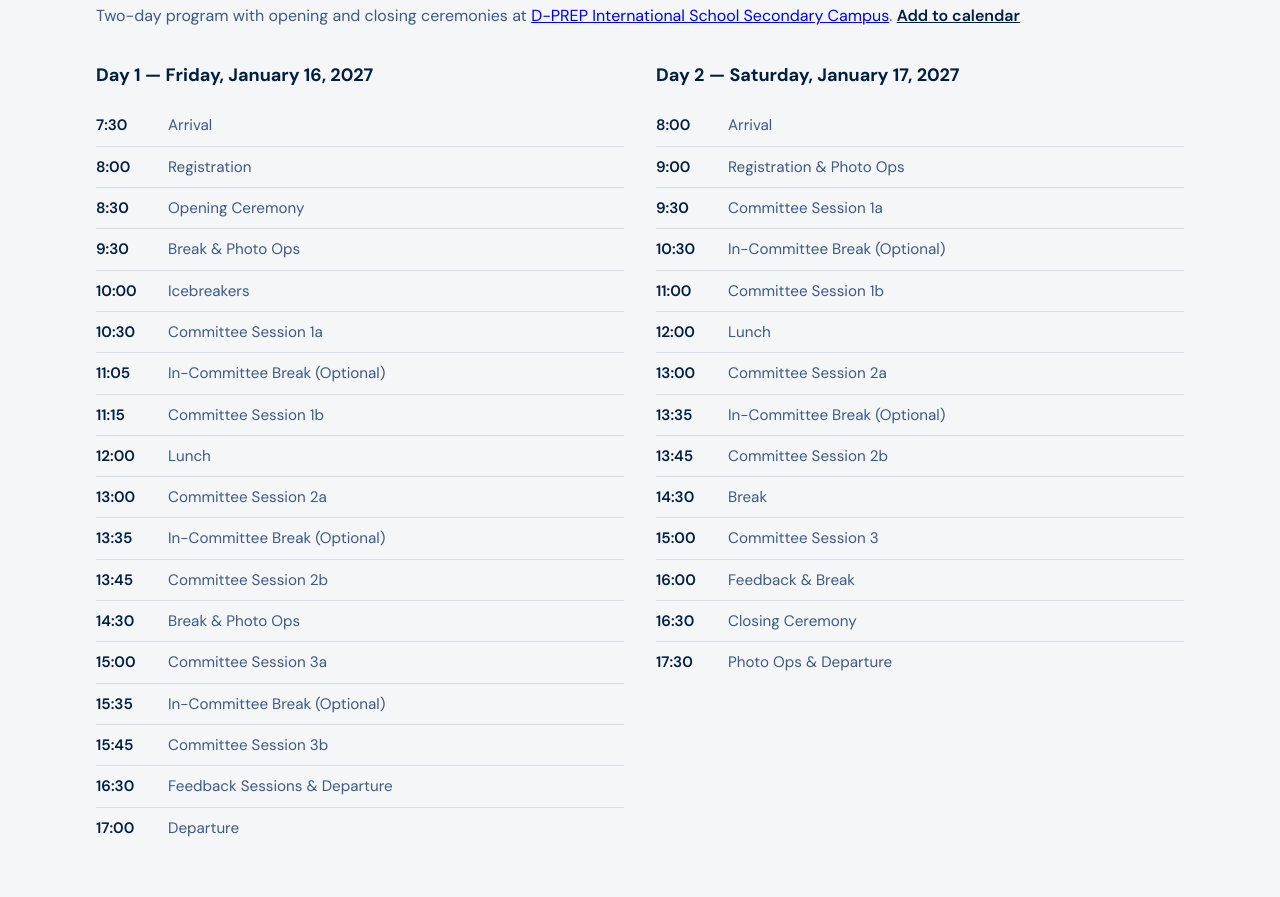
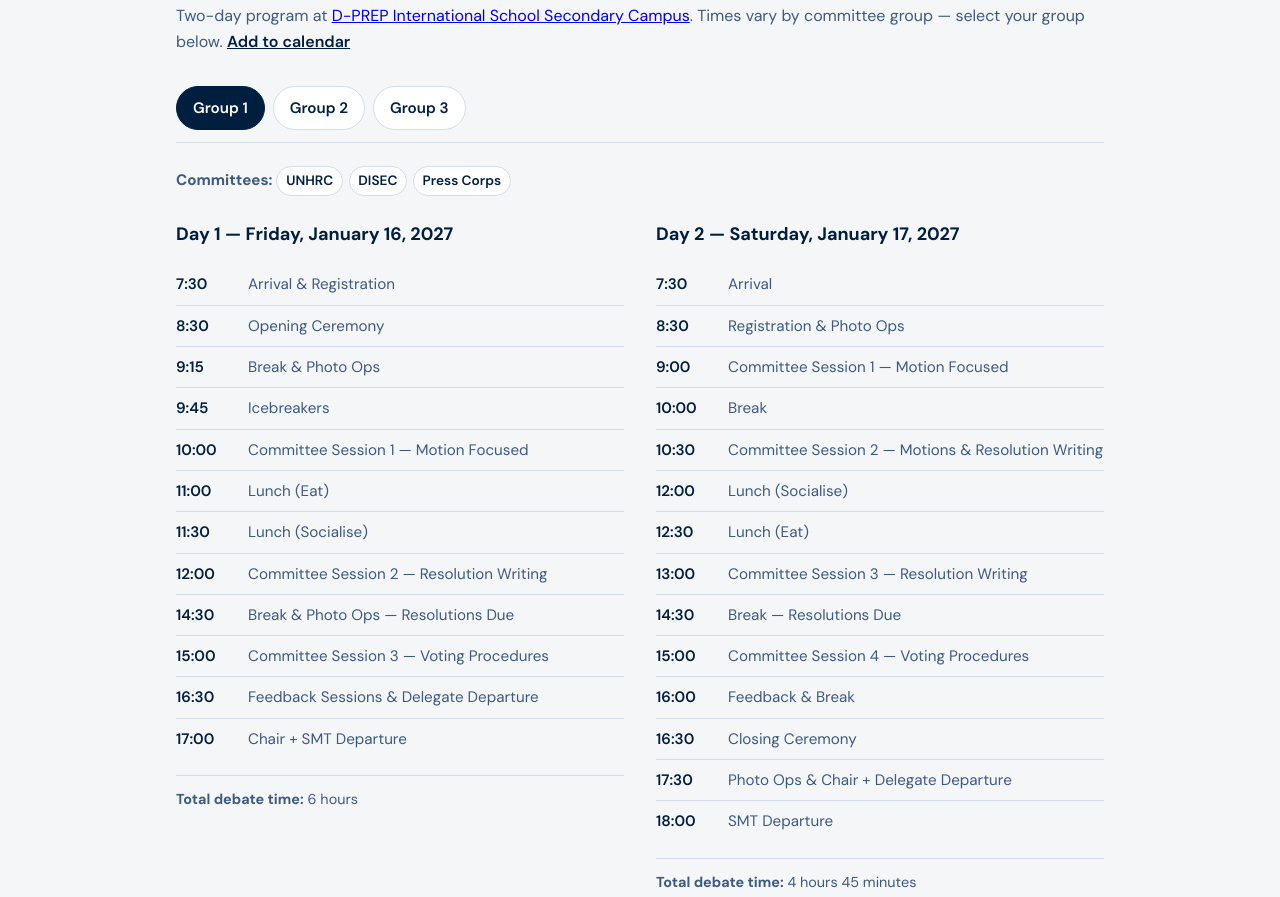
Before and after one commit to julsteretsluj/seamun.com, a website: page index.html in a window 1280 px wide. Shown: the part 2436-3333 px from the top of the page. Drawn offline with Linux system fonts and the light colour scheme.

Commit message:
Add group-based conference schedules with three committee tabs.
Replace the single generic timeline with per-group Day 1 and Day 2 schedules from schedules.pdf, listing committees in each group.

Co-authored-by: Cursor <cursoragent@cursor.com>

```diff
--- a/index.html
+++ b/index.html
@@ -214,53 +214,17 @@
       </section>
 
       <section class="section section-alt" id="schedule">
-        <div class="container">
+        <div class="container schedule-page">
           <h2 class="section-title">Schedule</h2>
-          <p class="section-desc">Two-day program with opening and closing ceremonies at <a href="https://www.google.com/maps/place/D-PREP+International+School+Secondary+Campus/@13.6448316,100.6850120,17z" target="_blank" rel="noopener noreferrer">D-PREP International School Secondary Campus</a>. <a href="assets/SEAMUN-I-2027.ics" class="schedule-ics">Add to calendar</a></p>
-          <div class="schedule-grid">
-            <div class="schedule-day">
-              <h3 class="schedule-day-title">Day 1 — Friday, January 16, 2027</h3>
-              <ul class="schedule-list">
-                <li><span class="schedule-time">7:30</span> Arrival</li>
-                <li><span class="schedule-time">8:00</span> Registration</li>
-                <li><span class="schedule-time">8:30</span> Opening Ceremony</li>
-                <li><span class="schedule-time">9:30</span> Break &amp; Photo Ops</li>
-                <li><span class="schedule-time">10:00</span> Icebreakers</li>
-                <li><span class="schedule-time">10:30</span> Committee Session 1a</li>
-                <li><span class="schedule-time">11:05</span> In-Committee Break (Optional)</li>
-                <li><span class="schedule-time">11:15</span> Committee Session 1b</li>
-                <li><span class="schedule-time">12:00</span> Lunch</li>
-                <li><span class="schedule-time">13:00</span> Committee Session 2a</li>
-                <li><span class="schedule-time">13:35</span> In-Committee Break (Optional)</li>
-                <li><span class="schedule-time">13:45</span> Committee Session 2b</li>
-                <li><span class="schedule-time">14:30</span> Break &amp; Photo Ops</li>
-                <li><span class="schedule-time">15:00</span> Committee Session 3a</li>
-                <li><span class="schedule-time">15:35</span> In-Committee Break (Optional)</li>
-                <li><span class="schedule-time">15:45</span> Committee Session 3b</li>
-                <li><span class="schedule-time">16:30</span> Feedback Sessions &amp; Departure</li>
-                <li><span class="schedule-time">17:00</span> Departure</li>
-              </ul>
-            </div>
-            <div class="schedule-day">
-              <h3 class="schedule-day-title">Day 2 — Saturday, January 17, 2027</h3>
-              <ul class="schedule-list">
-                <li><span class="schedule-time">8:00</span> Arrival</li>
-                <li><span class="schedule-time">9:00</span> Registration &amp; Photo Ops</li>
-                <li><span class="schedule-time">9:30</span> Committee Session 1a</li>
-                <li><span class="schedule-time">10:30</span> In-Committee Break (Optional)</li>
-                <li><span class="schedule-time">11:00</span> Committee Session 1b</li>
-                <li><span class="schedule-time">12:00</span> Lunch</li>
-                <li><span class="schedule-time">13:00</span> Committee Session 2a</li>
-                <li><span class="schedule-time">13:35</span> In-Committee Break (Optional)</li>
-                <li><span class="schedule-time">13:45</span> Committee Session 2b</li>
-                <li><span class="schedule-time">14:30</span> Break</li>
-                <li><span class="schedule-time">15:00</span> Committee Session 3</li>
-                <li><span class="schedule-time">16:00</span> Feedback &amp; Break</li>
-                <li><span class="schedule-time">16:30</span> Closing Ceremony</li>
-                <li><span class="schedule-time">17:30</span> Photo Ops &amp; Departure</li>
-              </ul>
-            </div>
+          <p class="section-desc">Two-day program at <a href="https://www.google.com/maps/place/D-PREP+International+School+Secondary+Campus/@13.6448316,100.6850120,17z" target="_blank" rel="noopener noreferrer">D-PREP International School Secondary Campus</a>. Times vary by committee group — select your group below. <a href="assets/SEAMUN-I-2027.ics" class="schedule-ics">Add to calendar</a></p>
+
+          <div class="schedule-tabs" role="tablist" aria-label="Schedule by committee group">
+            <button type="button" class="schedule-tab active" role="tab" id="schedule-tab-group1" aria-selected="true" aria-controls="schedule-panel-group1" data-schedule-tab="group1">Group 1</button>
+            <button type="button" class="schedule-tab" role="tab" id="schedule-tab-group2" aria-selected="false" aria-controls="schedule-panel-group2" data-schedule-tab="group2">Group 2</button>
+            <button type="button" class="schedule-tab" role="tab" id="schedule-tab-group3" aria-selected="false" aria-controls="schedule-panel-group3" data-schedule-tab="group3">Group 3</button>
           </div>
+
+          <div class="schedule-panels" id="schedule-panels"></div>
         </div>
       </section>
 
@@ -441,6 +405,112 @@
     <script src="scripts/committee-logos.js"></script>
     <script src="scripts/committee-data.js"></script>
     <script src="scripts/committee-info.js"></script>
+    <script src="scripts/schedule-data.js"></script>
+    <script>
+      (function () {
+        var data = window.SEAMUNSchedule || {};
+        var container = document.getElementById("schedule-panels");
+        var tabs = document.querySelectorAll("[data-schedule-tab]");
+        if (!container) return;
+
+        function escapeHtml(str) {
+          return String(str)
+            .replace(/&/g, "&amp;")
+            .replace(/</g, "&lt;")
+            .replace(/>/g, "&gt;")
+            .replace(/"/g, "&quot;");
+        }
+
+        function renderGroup(group) {
+          var committees = group.committees
+            .map(function (name) {
+              return '<span class="schedule-committee-tag">' + escapeHtml(name) + "</span>";
+            })
+            .join("");
+          var daysHtml = group.days
+            .map(function (day, dayIndex) {
+              var items = day.items
+                .map(function (item) {
+                  return (
+                    '<li><span class="schedule-time">' +
+                    escapeHtml(item.time) +
+                    "</span> " +
+                    escapeHtml(item.activity) +
+                    "</li>"
+                  );
+                })
+                .join("");
+              var totalKey = dayIndex === 0 ? "day1" : "day2";
+              var total = group.debateTotals[totalKey];
+              return (
+                '<div class="schedule-day">' +
+                '<h3 class="schedule-day-title">' +
+                escapeHtml(day.title) +
+                "</h3>" +
+                '<ul class="schedule-list">' +
+                items +
+                "</ul>" +
+                '<p class="schedule-debate-total"><strong>Total debate time:</strong> ' +
+                escapeHtml(total) +
+                "</p></div>"
+              );
+            })
+            .join("");
+          return (
+            '<div class="schedule-panel visible" id="schedule-panel-' +
+            group.id +
+            '" role="tabpanel" aria-labelledby="schedule-tab-' +
+            group.id +
+            '" data-schedule-panel="' +
+            group.id +
+            '">' +
+            '<p class="schedule-group-committees"><strong>Committees:</strong> ' +
+            committees +
+            "</p>" +
+            '<div class="schedule-grid">' +
+            daysHtml +
+            "</div></div>"
+          );
+        }
+
+        ["group1", "group2", "group3"].forEach(function (id) {
+          if (data[id]) container.insertAdjacentHTML("beforeend", renderGroup(data[id]));
+        });
+
+        function showTab(id) {
+          if (!data[id]) id = "group1";
+          tabs.forEach(function (tab) {
+            var active = tab.getAttribute("data-schedule-tab") === id;
+            tab.classList.toggle("active", active);
+            tab.setAttribute("aria-selected", active ? "true" : "false");
+          });
+          container.querySelectorAll("[data-schedule-panel]").forEach(function (panel) {
+            var active = panel.getAttribute("data-schedule-panel") === id;
+            panel.classList.toggle("visible", active);
+            if (active) panel.removeAttribute("hidden");
+            else panel.setAttribute("hidden", "");
+          });
+          if (history.replaceState) {
+            history.replaceState(null, "", "#schedule-" + id);
+          }
+        }
+
+        tabs.forEach(function (tab) {
+          tab.addEventListener("click", function () {
+            showTab(tab.getAttribute("data-schedule-tab"));
+          });
+        });
+
+        var hash = (location.hash || "").replace("#", "");
+        var initial = hash.indexOf("schedule-group") === 0 ? hash.replace("schedule-", "") : "group1";
+        if (!data[initial]) initial = "group1";
+        showTab(initial);
+        window.addEventListener("hashchange", function () {
+          var h = (location.hash || "").replace("#", "");
+          if (h.indexOf("schedule-group") === 0) showTab(h.replace("schedule-", ""));
+        });
+      })();
+    </script>
     <script src="scripts/animations.js"></script>
   </body>
 </html>
--- a/scripts/animations.js
+++ b/scripts/animations.js
@@ -36,6 +36,9 @@
       ".forms-page > p",
       ".form-tabs",
       ".form-panel",
+      ".schedule-tabs",
+      ".schedule-panel",
+      ".schedule-day",
       ".topic-block",
       ".committee-btn",
       ".agenda-logo",
--- /dev/null
+++ b/scripts/schedule-data.js
@@ -0,0 +1,137 @@
+/** SEAMUN I 2027 schedules by committee group (from schedules.pdf). */
+(function (global) {
+  global.SEAMUNSchedule = {
+    group1: {
+      id: "group1",
+      label: "Group 1",
+      committees: ["UNHRC", "DISEC", "Press Corps"],
+      debateTotals: { day1: "6 hours", day2: "4 hours 45 minutes" },
+      days: [
+        {
+          title: "Day 1 — Friday, January 16, 2027",
+          items: [
+            { time: "7:30", activity: "Arrival & Registration" },
+            { time: "8:30", activity: "Opening Ceremony" },
+            { time: "9:15", activity: "Break & Photo Ops" },
+            { time: "9:45", activity: "Icebreakers" },
+            { time: "10:00", activity: "Committee Session 1 — Motion Focused" },
+            { time: "11:00", activity: "Lunch (Eat)" },
+            { time: "11:30", activity: "Lunch (Socialise)" },
+            { time: "12:00", activity: "Committee Session 2 — Resolution Writing" },
+            { time: "14:30", activity: "Break & Photo Ops — Resolutions Due" },
+            { time: "15:00", activity: "Committee Session 3 — Voting Procedures" },
+            { time: "16:30", activity: "Feedback Sessions & Delegate Departure" },
+            { time: "17:00", activity: "Chair + SMT Departure" },
+          ],
+        },
+        {
+          title: "Day 2 — Saturday, January 17, 2027",
+          items: [
+            { time: "7:30", activity: "Arrival" },
+            { time: "8:30", activity: "Registration & Photo Ops" },
+            { time: "9:00", activity: "Committee Session 1 — Motion Focused" },
+            { time: "10:00", activity: "Break" },
+            { time: "10:30", activity: "Committee Session 2 — Motions & Resolution Writing" },
+            { time: "12:00", activity: "Lunch (Socialise)" },
+            { time: "12:30", activity: "Lunch (Eat)" },
+            { time: "13:00", activity: "Committee Session 3 — Resolution Writing" },
+            { time: "14:30", activity: "Break — Resolutions Due" },
+            { time: "15:00", activity: "Committee Session 4 — Voting Procedures" },
+            { time: "16:00", activity: "Feedback & Break" },
+            { time: "16:30", activity: "Closing Ceremony" },
+            { time: "17:30", activity: "Photo Ops & Chair + Delegate Departure" },
+            { time: "18:00", activity: "SMT Departure" },
+          ],
+        },
+      ],
+    },
+    group2: {
+      id: "group2",
+      label: "Group 2",
+      committees: ["WHO", "UN Women", "UNSC"],
+      debateTotals: { day1: "6 hours", day2: "4 hours 45 minutes" },
+      days: [
+        {
+          title: "Day 1 — Friday, January 16, 2027",
+          items: [
+            { time: "7:30", activity: "Arrival & Registration" },
+            { time: "8:30", activity: "Opening Ceremony" },
+            { time: "9:15", activity: "Break & Photo Ops" },
+            { time: "9:45", activity: "Icebreakers" },
+            { time: "10:00", activity: "Committee Session 1 — Motion Focused" },
+            { time: "11:00", activity: "Lunch (Socialise)" },
+            { time: "11:30", activity: "Lunch (Eat)" },
+            { time: "12:30", activity: "Committee Session 2 — Resolution Writing" },
+            { time: "14:30", activity: "Break & Photo Ops — Resolutions Due" },
+            { time: "15:00", activity: "Committee Session 3 — Voting Procedures" },
+            { time: "16:30", activity: "Feedback Sessions & Delegate Departure" },
+            { time: "17:00", activity: "Chair + SMT Departure" },
+          ],
+        },
+        {
+          title: "Day 2 — Saturday, January 17, 2027",
+          items: [
+            { time: "7:30", activity: "Arrival" },
+            { time: "8:30", activity: "Registration & Photo Ops" },
+            { time: "9:00", activity: "Committee Session 1 — Motion Focused" },
+            { time: "10:00", activity: "Break" },
+            { time: "10:30", activity: "Committee Session 2 — Motions & Resolution Writing" },
+            { time: "11:30", activity: "Lunch (Eat)" },
+            { time: "12:00", activity: "Lunch (Socialise)" },
+            { time: "12:30", activity: "Committee Session 3 — Resolution Writing" },
+            { time: "14:30", activity: "Break — Resolutions Due" },
+            { time: "15:00", activity: "Committee Session 4 — Voting Procedures" },
+            { time: "16:00", activity: "Feedback & Break" },
+            { time: "16:30", activity: "Closing Ceremony" },
+            { time: "17:30", activity: "Photo Ops & Chair + Delegate Departure" },
+            { time: "18:00", activity: "SMT Departure" },
+          ],
+        },
+      ],
+    },
+    group3: {
+      id: "group3",
+      label: "Group 3",
+      committees: ["ECOSOC", "UNODC", "Interpol", "FWC"],
+      debateTotals: { day1: "6 hours", day2: "4 hours 45 minutes" },
+      days: [
+        {
+          title: "Day 1 — Friday, January 16, 2027",
+          items: [
+            { time: "7:30", activity: "Arrival & Registration" },
+            { time: "8:30", activity: "Opening Ceremony" },
+            { time: "9:15", activity: "Break & Photo Ops" },
+            { time: "9:45", activity: "Icebreakers" },
+            { time: "10:00", activity: "Committee Session 1 — Motion Focused" },
+            { time: "11:30", activity: "Lunch (Socialise)" },
+            { time: "12:00", activity: "Lunch (Eat)" },
+            { time: "13:00", activity: "Committee Session 2 — Resolution Writing" },
+            { time: "14:30", activity: "Break & Photo Ops — Resolutions Due" },
+            { time: "15:00", activity: "Committee Session 3 — Voting Procedures" },
+            { time: "16:30", activity: "Feedback Sessions & Delegate Departure" },
+            { time: "17:00", activity: "Chair + SMT Departure" },
+          ],
+        },
+        {
+          title: "Day 2 — Saturday, January 17, 2027",
+          items: [
+            { time: "7:30", activity: "Arrival" },
+            { time: "8:30", activity: "Registration & Photo Ops" },
+            { time: "9:00", activity: "Committee Session 1 — Motion Focused" },
+            { time: "10:00", activity: "Break" },
+            { time: "10:30", activity: "Committee Session 2 — Motions & Resolution Writing" },
+            { time: "11:30", activity: "Lunch (Socialise)" },
+            { time: "12:00", activity: "Lunch (Eat)" },
+            { time: "12:30", activity: "Committee Session 3 — Resolution Writing" },
+            { time: "14:30", activity: "Break — Resolutions Due" },
+            { time: "15:00", activity: "Committee Session 4 — Voting Procedures" },
+            { time: "16:00", activity: "Feedback & Break" },
+            { time: "16:30", activity: "Closing Ceremony" },
+            { time: "17:30", activity: "Photo Ops & Chair + Delegate Departure" },
+            { time: "18:00", activity: "SMT Departure" },
+          ],
+        },
+      ],
+    },
+  };
+})(typeof window !== "undefined" ? window : this);
--- a/styles.css
+++ b/styles.css
@@ -360,6 +360,80 @@ iframe {
   font-weight: 600;
   color: var(--text);
   min-width: 3.5rem;
+}
+
+.schedule-page {
+  max-width: 960px;
+}
+
+.schedule-tabs {
+  display: flex;
+  flex-wrap: wrap;
+  gap: 0.5rem;
+  margin-bottom: 1.25rem;
+  border-bottom: 1px solid var(--border);
+  padding-bottom: 0.75rem;
+}
+
+.schedule-tab {
+  appearance: none;
+  border: 1px solid var(--border);
+  background: var(--bg);
+  color: var(--text);
+  font: inherit;
+  font-size: 0.95rem;
+  font-weight: 600;
+  padding: 0.55rem 1rem;
+  border-radius: 999px;
+  cursor: pointer;
+  transition: background 0.2s, border-color 0.2s, color 0.2s, transform 0.2s ease;
+}
+
+.schedule-tab:hover {
+  border-color: var(--accent);
+  color: var(--accent);
+  transform: translateY(-1px);
+}
+
+.schedule-tab.active {
+  background: var(--primary);
+  border-color: var(--primary);
+  color: var(--bg);
+}
+
+.schedule-panel {
+  display: none;
+}
+
+.schedule-panel.visible {
+  display: block;
+}
+
+.schedule-group-committees {
+  margin-bottom: 1.25rem;
+  font-size: 0.95rem;
+  color: var(--text-muted);
+  line-height: 1.6;
+}
+
+.schedule-committee-tag {
+  display: inline-block;
+  margin: 0.2rem 0.35rem 0.2rem 0;
+  padding: 0.2rem 0.55rem;
+  background: var(--bg);
+  border: 1px solid var(--border);
+  border-radius: 999px;
+  font-size: 0.85rem;
+  font-weight: 600;
+  color: var(--text);
+}
+
+.schedule-debate-total {
+  margin-top: 1rem;
+  padding-top: 0.75rem;
+  border-top: 1px solid var(--border);
+  font-size: 0.9rem;
+  color: var(--text-muted);
 }
 
 /* Home page committee cards (official logos + committee colors) */
@@ -1819,12 +1893,14 @@ body.modal-open {
     flex-basis: auto;
   }
 
-  .form-tabs {
+  .form-tabs,
+  .schedule-tabs {
     flex-direction: column;
     align-items: stretch;
   }
 
-  .form-tab {
+  .form-tab,
+  .schedule-tab {
     width: 100%;
     text-align: center;
     min-height: 44px;
@@ -2074,6 +2150,8 @@ body.modal-open {
   .home-committee-card:hover,
   .form-tab:hover,
   .form-tab.active,
+  .schedule-tab:hover,
+  .schedule-tab.active,
   .logo:hover .logo-image {
     transform: none;
     box-shadow: none;
```
